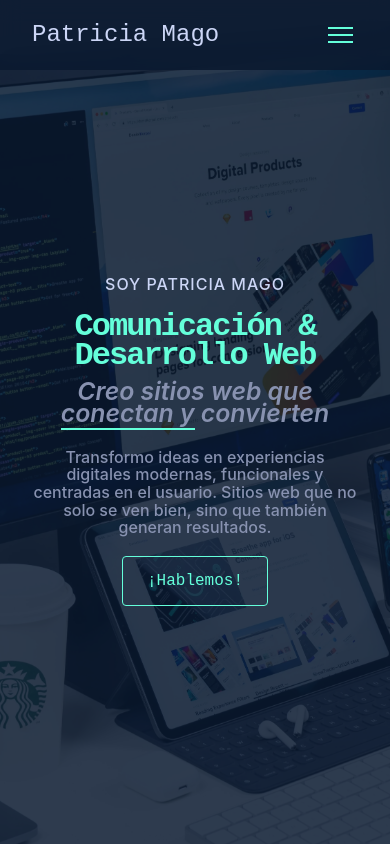
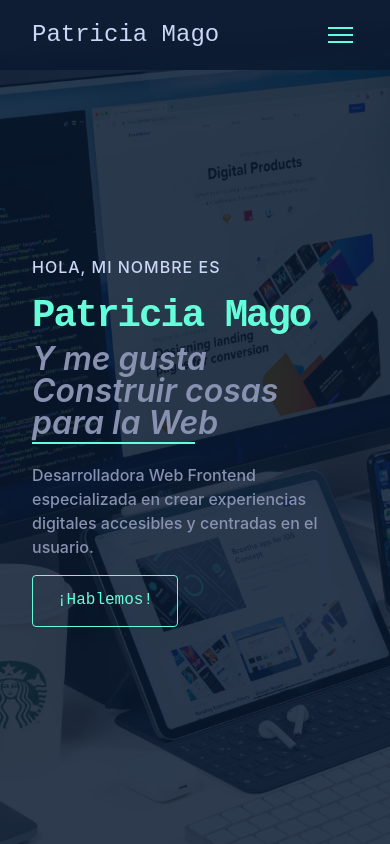
Before and after one commit to patriciamagodev/patriciaPortfolioBasico, a plain HTML site: page index.html in a window 390 px wide. Shown: the top 844 px of the page. Drawn offline with nearby package versions, Linux system fonts and the light colour scheme.

Commit message:
Revert "Cambio en la info del hero y responsive mobile"
This reverts commit 0dcd0318678085d830637e429817a00e66358d8e.

```diff
--- a/index.html
+++ b/index.html
@@ -30,15 +30,14 @@
     <section id="hero">
       <div class="container">
         <div class="hero-content">
-          <p class="intro">Soy Patricia Mago</p>
-          <h1>Comunicación & Desarrollo Web</h1>
-          <h2 class="subtitle">Creo sitios web que <br>conectan y convierten</h2>
-          <p>Transformo ideas en experiencias digitales modernas, funcionales y centradas en el usuario. Sitios web que no solo se ven bien, sino que también generan resultados.</p>
+          <p class="intro">Hola, mi nombre es</p>
+          <h1>Patricia Mago</h1>
+          <h2 class="subtitle">Y me gusta Construir cosas para la Web</h2>
+          <p>Desarrolladora Web Frontend especializada en crear experiencias digitales accesibles y centradas en el usuario.</p>
           <a href="#contact" class="btn">¡Hablemos!</a>
         </div>
       </div>
     </section>
-
 
     <section id="services" class="container">
       <h2>Mis Servicios</h2>
--- a/styles.css
+++ b/styles.css
@@ -5,6 +5,7 @@
   --color-texto-principal: #ccd6f6;
   --color-texto-secundario: #8892b0;
   --color-acento: #64ffda;
+
   --fuente-principal: 'SF Mono', 'Fira Code', 'Fira Mono', 'Roboto Mono', monospace;
   --fuente-secundaria: 'Calibre', 'Inter', 'San Francisco', 'SF Pro Text', -apple-system, system-ui, sans-serif;
 }
@@ -23,7 +24,7 @@ body {
   font-family: var(--fuente-secundaria);
   background-color: var(--color-primario);
   color: var(--color-texto-principal);
-  line-height: 1.5;
+  line-height: 1.6;
 }
 
 /* ========== UTILIDADES ========== */
@@ -168,12 +169,12 @@ section.visible {
 .hero-content {
   position: relative;
   z-index: 1;
-  max-width: 1000px;
-  margin-top: 3rem;
+  max-width: 800px;
+  margin-top: 4rem;
 }
 
 .hero-content .intro {
-  margin-bottom: 0.9rem;
+  margin-bottom: 1rem;
   font-size: 1rem;
   letter-spacing: 1px;
   text-transform: uppercase;
@@ -185,7 +186,7 @@ section.visible {
   font-family: var(--fuente-principal);
   font-size: clamp(39px, 8vw, 85px);
   margin-bottom: 0.3rem;
-  line-height: 0.9;
+  line-height: 1.1;
   letter-spacing: -2px;
 }
 
@@ -193,12 +194,12 @@ section.visible {
   font-size: clamp(32px, 8vw, 70px);
   color: var(--color-texto-secundario);
   margin-bottom: 2.1rem;
-  line-height: 0.9;
+  line-height: 1;
   font-style: italic;
 }
 
 .hero-content p {
-  max-width: 650px;
+  max-width: 540px;
   color: var(--color-texto-secundario);
   margin-bottom: 2rem;
   font-weight: 500;
@@ -517,25 +518,17 @@ section.visible {
   }
 
   .hero-content {
-    text-align: center;
     margin-top: 2rem;
   }
-  .hero-content .intro {
-    font-size: 1rem;
-    margin-bottom: 1.2rem;
-  }
-  .hero-content h1 {
-    font-size: 2rem;
-    margin-bottom: 0.6rem;
-  }
+
   .hero-content .subtitle {
-    font-size: 1.55rem;
     margin-bottom: 1.5rem;
   }
+
   .hero-content p {
-    margin-bottom: 1.2rem;
+    margin-bottom: 1rem;
     font-size: 1rem;
-    line-height: 1.1rem;
+    line-height: 1.5rem;
   }
   .card-front h3 {
   font-size: 1.2rem;
```
